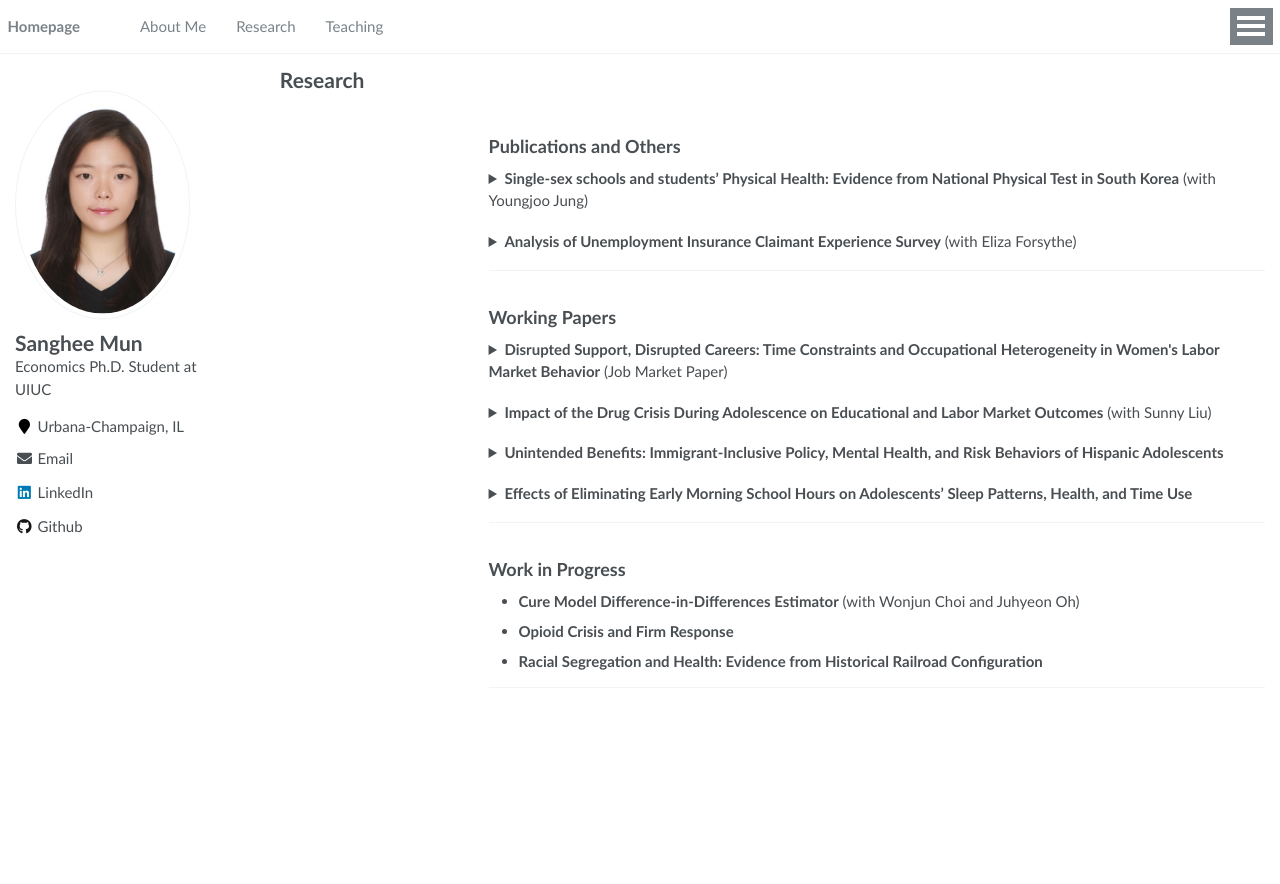
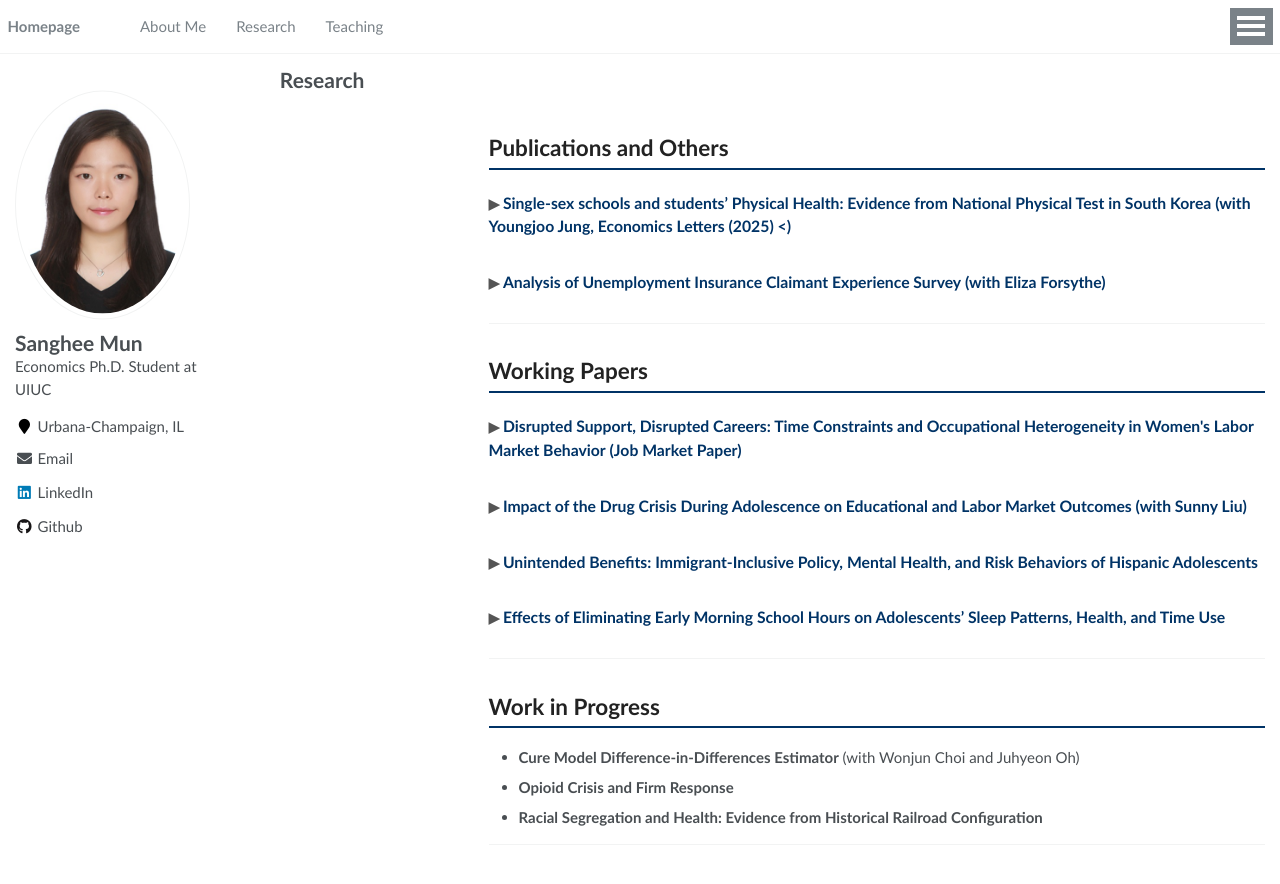
Before and after one commit to sanghee727/sanghee727.github.io, a Jekyll site: the page built from _pages/research.md, in a window 1280 px wide. Shown: the top 884 px of the page. Built offline with Jekyll 4.4.1, drawn with Linux system fonts in a browser that asks for light colours.

Commit message:
Fix avatar path, add spacing for research entries, update research.md

```diff
--- a/_pages/research.md
+++ b/_pages/research.md
@@ -9,7 +9,7 @@ permalink: /research/
 ## Publications and Others
 
 <details>
-  <summary><strong>Single-sex schools and students’ Physical Health: Evidence from National Physical Test in South Korea</strong> (with Youngjoo Jung)</summary>
+  <summary><strong>Single-sex schools and students’ Physical Health: Evidence from National Physical Test in South Korea</strong> (with Youngjoo Jung, Economics Letters (2025) <)</summary>
   <p>
     <em>Economics Letters, 2025</em>
     Abstract: Leveraging a randomized natural experiment, this study examines the impact of attending single-sex middle schools on students' physical fitness, measured through standardized nationwide physical tests. In South Korea, middle school students are assigned by lottery to either single-sex or coeducational schools within their designated school zones, providing an ideal setting to evaluate the effects of single-sex schooling. Using school-level data covering all middle schools, the study finds that boys attending single-sex schools achieve significantly higher pass rates on standardized physical fitness tests, suggesting improved physical fitness compared to their peers in coeducational schools.
--- a/assets/css/main.scss
+++ b/assets/css/main.scss
@@ -113,6 +113,42 @@ h1:before, .anchor:before {
     margin-bottom: 1.2em;  /* space after each item */
   }
 
-  .page__content h2, .page__content h3 {
-    margin-top: 2em;  /* extra space before section headings like Publications */
+/* Make section headings more visible */
+.page__content h2 {
+    font-size: 1.5em;        /* slightly larger */
+    margin-top: 1.5em;
+    margin-bottom: 0.8em;
+    font-weight: 700;
+    color: #222;             /* darker for emphasis */
+    border-bottom: 2px solid #003366;  /* stronger underline */
+    padding-bottom: 0.3em;
   }
+
+
+
+/* Style clickable research titles */
+.page__content summary {
+    cursor: pointer;
+    font-weight: 600;
+    font-size: 1.05em;
+    color: #003366;           /* dark blue, matches academic theme */
+    list-style: none;         /* remove default arrow style */
+    margin-bottom: 0.5em;
+    padding: 0.2em 0;
+    border-radius: 4px;
+    transition: background-color 0.2s ease;
+  }
+
+  .page__content summary::before {
+    content: "▶ ";            /* arrow indicator */
+    font-size: 0.9em;
+    color: #555;
+  }
+
+  .page__content details[open] summary::before {
+    content: "▼ ";            /* arrow flips when opened */
+  }
+
+  .page__content summary:hover {
+    background-color: #f2f6fc;  /* subtle highlight on hover */
+  }
```
